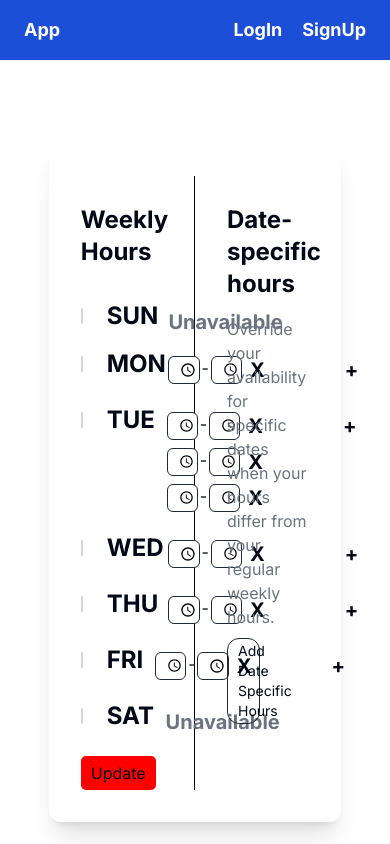
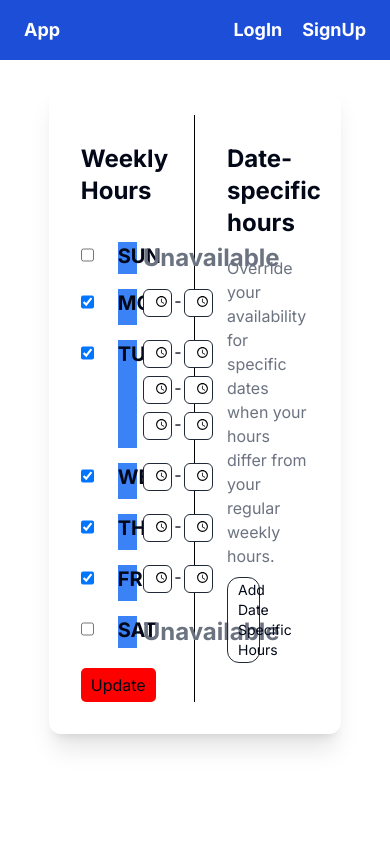
Before and after one commit to Nikhilh26/Meeting-Schuling-App, a Next.js app in the folder Front-End/my-app/: page /availability in a window 390 px wide. Built offline with nearby package versions, Linux system fonts and the light colour scheme; no server answers.

Commit message:
[bug]:Making responsive page @availability

```diff
--- a/Front-End/my-app/src/app/availability/page.js
+++ b/Front-End/my-app/src/app/availability/page.js
@@ -42,7 +42,7 @@ export default function page() {
 
     function handleDeleteAvailability(day, idx) {
         let tempAvailability = { ...availability };
-        tempAvailability[day][0] = tempAvailability[day][0].filter((singleAvailability, i) => i !== idx)
+        tempAvailability[day][0] = tempAvailability[day][0].filter((_, i) => i !== idx)
         if (tempAvailability[day][0].length === 0) tempAvailability[day][1] = false;
         setAvailability(tempAvailability);
     }
@@ -89,7 +89,7 @@ export default function page() {
     }
 
     return (
-        <div className='w-[75vw] m-auto mt-[10vh] rounded-xl shadow-xl flex flex-row p-8 h-auto min-h-[50vh]'>
+        <div className='w-[75%] m-auto mt-[6%] rounded-xl shadow-xl flex flex-row p-8 h-auto min-h-[50%]'>
 
             {
                 loading ?
@@ -101,7 +101,7 @@ export default function page() {
                                 Weekly Hours
                             </h1>
 
-                            <div className='grow mt-10'>
+                            <div className='mt-10 w-[100%]'>
                                 {
                                     daysofWeek
                                     &&
--- a/Front-End/my-app/src/app/availability/specificHours.js
+++ b/Front-End/my-app/src/app/availability/specificHours.js
@@ -1,4 +1,8 @@
+'use client';
+import { useState } from "react";
+
 export function SpecificHours() {
+
     return (
         <div className='w-[50%] pl-8'>
 
--- a/Front-End/my-app/src/app/availability/weeklyHours.js
+++ b/Front-End/my-app/src/app/availability/weeklyHours.js
@@ -1,64 +1,69 @@
 export function WeeklyHour({ day, dayAvailability, handleAvailabilityAddSlot, handleChangeStatus, handleDeleteAvailability }) {
 
     return (
-        <div className='flex flex-row mb-5'>
+        <div className='flex flex-row mb-5 w-[100%]'>
 
             <input
                 type="checkbox"
-                className="appearance-none w-4 h-4 border border-gray-300 rounded-md bg-white checked:bg-blue-500 focus:outline-none focus:ring-2 focus:ring-offset-2"
+                className="w-4 h-4 border-gray-300 bg-white checked:bg-blue-500"
                 onChange={() => { handleChangeStatus(day) }}
                 {...(dayAvailability[1] ? { checked: true } : { checked: false })}
                 value={dayAvailability[1]}
             />
 
-            <h1 className='text-2xl font-bold ml-6 w-[50px] mt-[-8px]'>
+            <h1 className='text-xl font-bold ml-6 w-[17%] mt-[-5px] bg-blue-500'>
                 {day}
             </h1>
 
             {
                 dayAvailability[1] ?
                     <>
-                        <div className="flex flex-col">
+                        <div className="flex flex-col mt-[-5px] w-[100%] ">
                             {
                                 dayAvailability[0].map((ele, idx) => {
                                     return (
-                                        <div className="flex flex-row mb-2" key={idx}>
-                                            <div className="pl-[3vw] pr-[0.5vw]">
-                                                <input type='time' className='border border-gray-800 w-[8vw] rounded-md'
+                                        <div className="flex flex-row mb-2 w-[100%]" key={idx}>
+                                            <input
+                                                type='time'
+                                                className='border border-gray-800 w-[26%] rounded-md ml-[5%] mr-[2%]'
                                                 value={ele[0]}
                                                 onChange={(e) => { console.log('2') }}
                                             />
-                                            </div>
                                             -
-                                            <div className="pl-[0.5vw]">
-                                                <input type='time' className='border border-gray-800 w-[8vw] rounded-md'
+                                            <input
+                                                type='time'
+                                                className='border border-gray-800 w-[26%] rounded-md ml-[2%]'
                                                 value={ele[1]}
                                                 onChange={() => { console.log('1') }}
                                             />
-                                            </div>
+
                                             <button
                                                 className="pl-2 text-xl font-bold"
-                                                onClick={() => { handleDeleteAvailability(day, idx) }}
+                                                onClick={() => {
+                                                    handleDeleteAvailability(day, idx)
+                                                }}
                                             >
-                                                X
+
                                             </button>
                                         </div>
                                     )
                                 })
                             }
                         </div>
-                        <h1 className="ml-[80px] text-xl font-bold">
-                            <button onClick={() => handleAvailabilityAddSlot(day)}>
-                                +
+                        {/* <h1
+                            className="ml-[80px] text-xl font-bold">
+                            <button
+                                onClick={() => handleAvailabilityAddSlot(day)}>
+
                             </button>
-                        </h1>
+                        </h1> */}
                     </>
                     :
-                    <div className="pl-[3vw]">
-                        <h1 className='text-xl font-bold text-gray-500'>
+
+                    <h1
+                        className='text-2xl font-bold text-gray-500 mt-[-5px] w-[100%] ml-[5%]'>
                         Unavailable
                     </h1>
-                    </div>
             }
         </div>
     )
```
Lines whose indentation alone changed are shown as unchanged.
